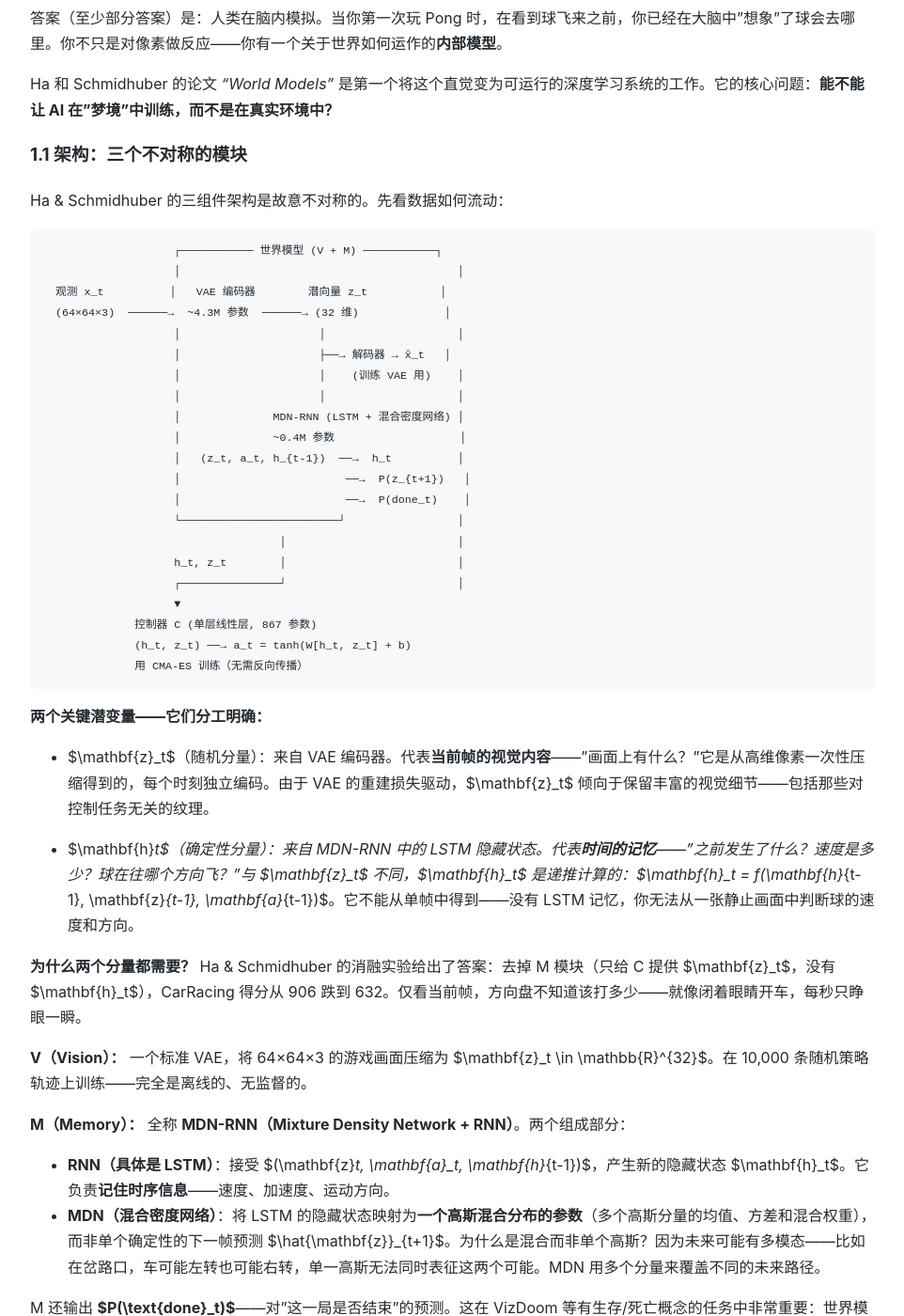
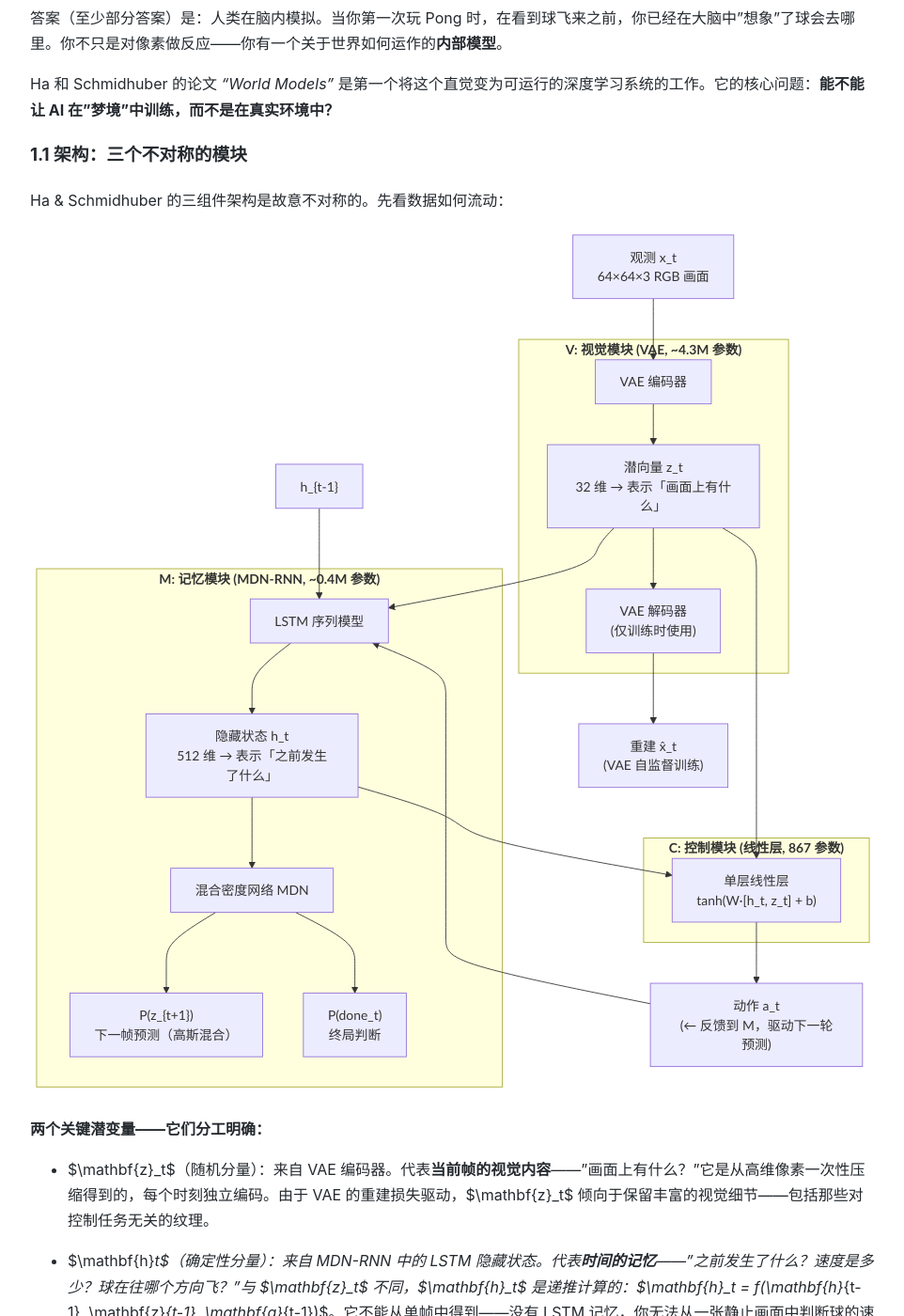
Before and after one commit to liuwwei3/liuwwei3.github.io, a Jekyll site: the page built from blogs/world-models-survey.md, in a window 1280 px wide and 1400 px high, scrolled down 5276 px. Shown: the whole window at 94% size, without its empty margins (158-1120 px from the left). Built offline with Jekyll 4.4.1, drawn with Linux system fonts in a browser that asks for light colours.

Commit message:
Replace ASCII architecture diagram with Mermaid flowchart

````diff
--- a/blogs/world-models-survey.md
+++ b/blogs/world-models-survey.md
@@ -180,28 +180,43 @@ Ha 和 Schmidhuber 的论文 *"World Models"* 是第一个将这个直觉变为
 
 Ha & Schmidhuber 的三组件架构是故意不对称的。先看数据如何流动：
 
-```
-                    ┌─────────── 世界模型 (V + M) ───────────┐
-                    │                                          │
-  观测 x_t          │   VAE 编码器        潜向量 z_t           │
-  (64×64×3)  ──────→  ~4.3M 参数  ──────→ (32 维)             │
-                    │                     │                    │
-                    │                     ├──→ 解码器 → x̂_t   │
-                    │                     │    (训练 VAE 用)    │
-                    │                     │                    │
-                    │              MDN-RNN (LSTM + 混合密度网络) │
-                    │              ~0.4M 参数                   │
-                    │   (z_t, a_t, h_{t-1})  ──→  h_t          │
-                    │                         ──→  P(z_{t+1})   │
-                    │                         ──→  P(done_t)    │
-                    └────────────────────────┘                 │
-                                    │                          │
-                    h_t, z_t        │                          │
-                    ┌───────────────┘                          │
-                    ▼
-              控制器 C (单层线性层, 867 参数)
-              (h_t, z_t) ──→ a_t = tanh(W[h_t, z_t] + b)
-              用 CMA-ES 训练（无需反向传播）
+```mermaid
+graph TB
+    X["观测 x_t<br/>64×64×3 RGB 画面"]
+
+    subgraph V["<b>V: 视觉模块 (VAE, ~4.3M 参数)</b>"]
+        Enc["VAE 编码器"]
+        Dec["VAE 解码器<br/>(仅训练时使用)"]
+        Z["潜向量 z_t<br/>32 维 → 表示「画面上有什么」"]
+    end
+
+    subgraph M["<b>M: 记忆模块 (MDN-RNN, ~0.4M 参数)</b>"]
+        LSTM["LSTM 序列模型"]
+        MDN["混合密度网络 MDN"]
+        H["隐藏状态 h_t<br/>512 维 → 表示「之前发生了什么」"]
+        Pred["P(z_{t+1})<br/>下一帧预测（高斯混合）"]
+        Done["P(done_t)<br/>终局判断"]
+    end
+
+    subgraph C["<b>C: 控制模块 (线性层, 867 参数)</b>"]
+        Linear["单层线性层<br/>tanh(W·[h_t, z_t] + b)"]
+    end
+
+    Act["动作 a_t<br/>(← 反馈到 M，驱动下一轮预测)"]
+
+    X --> Enc
+    Enc --> Z
+    Z --> Dec --> Xhat["重建 x̂_t<br/>(VAE 自监督训练)"]
+    Z --> LSTM
+    H_prev["h_{t-1}"] --> LSTM
+    Act --> LSTM
+    LSTM --> H
+    H --> MDN
+    MDN --> Pred
+    MDN --> Done
+    H --> Linear
+    Z --> Linear
+    Linear --> Act
 ```
 
 **两个关键潜变量——它们分工明确：**
````
